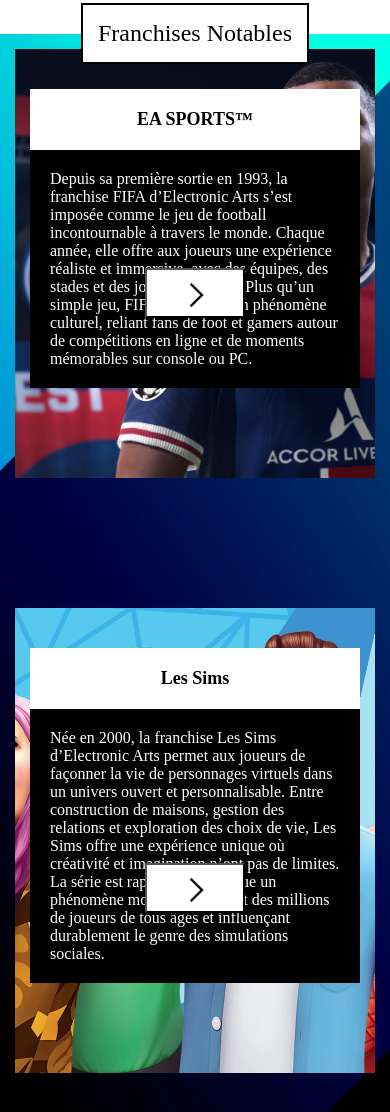
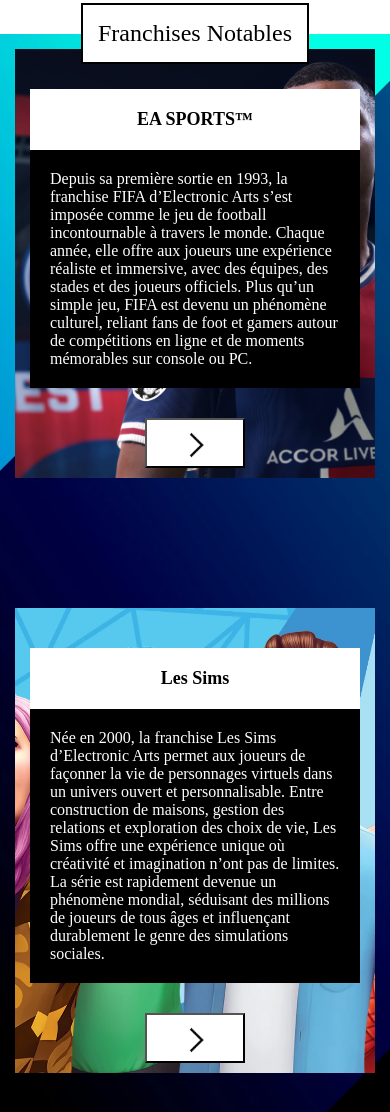
Before and after one commit to LoickMichel/Projet-Devs-Webs, a plain HTML site: page ElectronicsArts/EA.html in a window 390 px wide. Shown: the part 3466-4578 px from the top of the page. Drawn offline with Linux system fonts and the light colour scheme.

Commit message:
Réglage du responsive

```diff
--- a/ElectronicsArts/style.css
+++ b/ElectronicsArts/style.css
@@ -387,8 +387,8 @@
 }
 
 
-/*media queries pour moyen écrans*/
-@media screen and (max-width: 768px) {
+/*media queries pour grands écrans*/
+@media screen and (max-width: 1280px) {
 
 h1{
     font-size: 35px;
@@ -412,6 +412,7 @@
 
 .bouton-histoire{
     left: 50px;
+
 }
 
 .image-lot1, .image-lot2{
@@ -429,8 +430,8 @@
 }
 
 .bouton{
-    left: 250px;
-    bottom: 250px;
+    position: relative;
+    top: 30px;
 }
 
 .actu1, .actu2{
@@ -443,7 +444,7 @@
 }
 }
 
-/*media queries pour grand écrans*/
+/*media queries pour petits écrans*/
 @media screen and (max-width: 480px) {
 
 h1{
```
